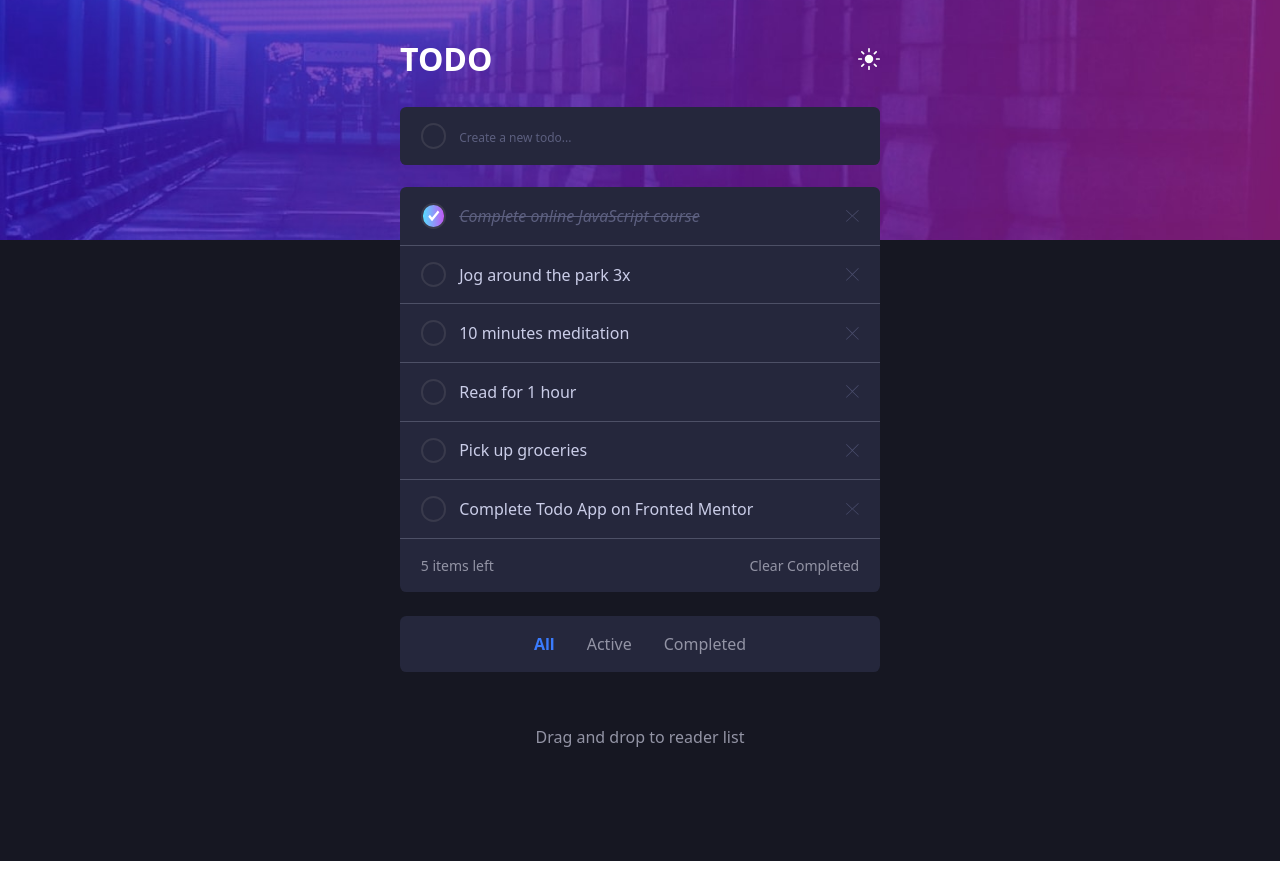
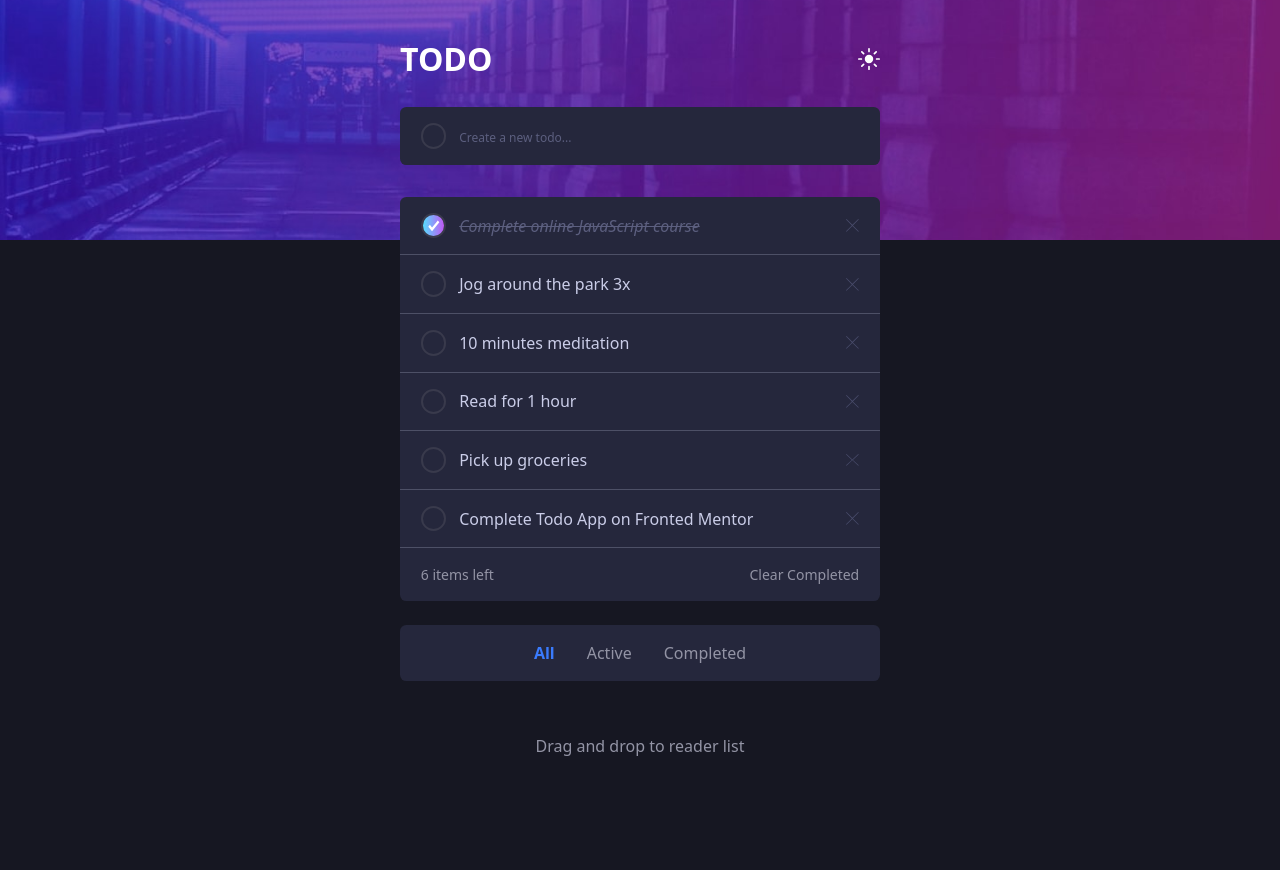
Before and after one commit to jwilliam96/todo-frontendMentor, a React (Vite) app: page / in a window 1280 px wide. Built offline with nearby package versions, Linux system fonts and the light colour scheme.

Commit message:
filter tasks

```diff
--- a/src/App.css
+++ b/src/App.css
@@ -8,6 +8,7 @@
     --text-tertiary: hsl(236, 9%, 61%);
     --text-disabled: hsl(236, 9%, 61%);
     --text-active: hsl(220, 98%, 61%);
+    --text-option-hover: hsl(235, 19%, 35%);
 
     --color-border: hsl(234, 39%, 85%);
     --border-items: hsl(234, 39%, 85%);
@@ -24,11 +25,11 @@
     --text-secondary: hsl(235, 16%, 43%);
     --text-tertiary: hsl(236, 9%, 61%);
     --text-disabled: hsl(235, 16%, 43%);
+    --text-option-hover: hsl(236, 33%, 92%);
 
     --color-border: hsl(237, 14%, 26%);
     --border-items: hsl(233, 14%, 35%);
 
-    --Purple-100-hover: hsl(236, 33%, 92%);
 }
 
 * {
@@ -94,7 +95,7 @@
 
 .todo__new {
     border-radius: 0.4rem;
-    margin-bottom: 1.4rem;
+    margin-bottom: 2rem;
 }
 
 
@@ -178,6 +179,14 @@ input::placeholder {
     cursor: pointer;
 }
 
+.filter__item {
+    cursor: pointer;
+}
+
+.filter__item:hover {
+    color: var(--text-option-hover);
+}
+
 .filter__mobile {
     justify-content: center;
     gap: 2rem;
@@ -192,6 +201,10 @@ input::placeholder {
     font-weight: 700;
 }
 
+.filter__item-active:hover {
+    color: var(--text-active);
+}
+
 .footer {
     text-align: center;
     padding: 3.3rem 0 7rem;
--- a/src/App.tsx
+++ b/src/App.tsx
@@ -1,50 +1,24 @@
-import imgMobileDark from "./assets/images/bg-mobile-dark.jpg"
-import imgDesktopDark from "./assets/images/bg-desktop-dark.jpg"
-import imgMobileLight from "./assets/images/bg-mobile-light.jpg"
-import imgDesktopLight from "./assets/images/bg-desktop-light.jpg"
-import check from "./assets/images/icon-check.svg"
-import iconX from "./assets/images/icon-cross.svg"
+import OptionFilterTask from "./components/OptionFilterTask"
+import FormNewTask from "./components/FormNewTask"
+import moon from "./assets/images/icon-moon.svg"
 import sun from "./assets/images/icon-sun.svg"
-import moon from "./assets/images/icon-moon.svg"
+import ImageMain from "./components/ImageMain"
+import ListTasks from "./components/ListTasks"
 import UseIsActive from "./hook/UseIsActive"
+import UseFetch from "./hook/UseFetch"
+
 import './App.css'
-import UseFetch from "./hook/UseFetch"
 
 function App() {
 
   const [isActive, setIsActive] = UseIsActive(true)
-  const [isCompleted, setIsCompleted] = UseIsActive(false)
-  const { getTodo, createTodo, updateTodo, deleteTack, allDeleteTacks } = UseFetch()
-
-  const handlerTodo = (e: React.FormEvent<HTMLFormElement>) => {
-    e.preventDefault();
-    const form = e.target as HTMLFormElement;
-    const input = form.task as HTMLInputElement;
-    const value = input.value;
-    createTodo(value, isCompleted)
-    if (isCompleted) { setIsCompleted() }
-    input.value = "";
-
-  }
+  const { filterTasks, allDeleteTasks, createTodo, deleteTask, updateTodo, handlerOptionFilter, optionsFilter } = UseFetch()
 
   return (
     <main className={`todo ${isActive && "dark"}`}>
 
       {/* IMAGEN FONDO  */}
-      <picture className='todo__image'>
-        {
-          isActive ?
-            <>
-              <source media="(min-width: 500px)" srcSet={imgDesktopDark} className="todo__img-desktop" />
-              <img src={imgMobileDark} alt='' className='todo__img' />
-            </>
-            :
-            <>
-              <source media="(min-width: 500px)" srcSet={imgDesktopLight} className="todo__img-desktop" />
-              <img src={imgMobileLight} alt='' className='todo__img' />
-            </>
-        }
-      </picture>
+      <ImageMain isActive={isActive} />
 
       {/* TODO CONTAINER  */}
       <div className='todo__container'>
@@ -61,59 +35,18 @@ function App() {
         </header>
 
         {/* CREATE TASK  */}
-        <form className='todo__new item' onSubmit={handlerTodo}>
-          <div onClick={setIsCompleted} className={`todo__isCompleted ${isCompleted && "todo__isCompleted-active"}`}>
-            {isCompleted && (
-              <img src={check} alt="chulo" className="todo__isCompleted-check" />
-            )}
-          </div>
-          <input name="task" type="text" className='todo__input' placeholder='Create a new todo...' />
-        </form>
+        <FormNewTask createTodo={createTodo} />
 
-        <div className='listo__container'>
+        {/* LIST TASKS  */}
+        <ListTasks deleteTask={deleteTask} getTodo={filterTasks} updateTodo={updateTodo} />
 
-          {/* LIST TASKS  */}
-          <ul className='list'>
-            {
-              getTodo.map((item) => (
-                <li className='list__item item' key={item.id}>
-                  {/* isCompleted  */}
-                  <div onClick={() => updateTodo(item.id)} className={`todo__isCompleted ${item.state && "todo__isCompleted-active"}`}>
-                    {/* CHECK ICON */}
-                    {item.state && (
-                      <img src={check} alt="chulo" className="todo__isCompleted-check" />
-                    )}
-                  </div>
-                  {/* TACK TEXT */}
-                  <span className={`${item.state && "list__text-disabled"}`}>{item.title}</span>
-                  <img onClick={() => deleteTack(item.id)} src={iconX} alt="x" className="list__item-icon" />
-                </li>
-              ))
-            }
-          </ul>
-
-          {/* OPTIONS FILTERS DESKTOP*/}
-          <ul className='filter__desktop'>
-            <li className='filter__item'>5 items left</li>
-            <li className='filter__item'>All</li>
-            <li className='filter__item'>Active</li>
-            <li className='filter__item'>Completed</li>
-            <li className='filter__item'>Clear Completed</li>
-          </ul>
-
-          {/* INFO MOBILE  */}
-          <div className="infoList item">
-            <p className="infoList__items">5 items left</p>
-            <p onClick={allDeleteTacks} className="infoList__clear">Clear Completed</p>
-          </div>
-        </div>
-
-        {/* OPTION FILTERS MOBILE  */}
-        <div className='filter__mobile item'>
-          <span className='filter__item filter__item-active'>All</span>
-          <span className='filter__item'>Active</span>
-          <span className='filter__item'>Completed</span>
-        </div>
+        {/* OPTIONS FILTERS DESKTOP*/}
+        <OptionFilterTask
+          allDeleteTasks={allDeleteTasks}
+          filterTasks={filterTasks}
+          handlerOptionFilter={handlerOptionFilter}
+          optionsFilter={optionsFilter}
+        />
 
       </div>
       <footer className="footer">
--- /dev/null
+++ b/src/components/FormNewTask.tsx
@@ -0,0 +1,33 @@
+import check from "../assets/images/icon-check.svg"
+import UseIsActive from "../hook/UseIsActive";
+
+interface Prop {
+    createTodo: (title: string, state: boolean) => void
+}
+
+export default function FormNewTask({ createTodo }: Prop) {
+
+    const [isCompleted, setIsCompleted] = UseIsActive(false)
+
+    const handlerTodo = (e: React.FormEvent<HTMLFormElement>) => {
+        e.preventDefault();
+        const form = e.target as HTMLFormElement;
+        const input = form.task as HTMLInputElement;
+        const value = input.value;
+        createTodo(value, isCompleted)
+        if (isCompleted) { setIsCompleted() }
+        input.value = "";
+
+    }
+
+    return (
+        <form className='todo__new item' onSubmit={handlerTodo}>
+            <div onClick={setIsCompleted} className={`todo__isCompleted ${isCompleted && "todo__isCompleted-active"}`}>
+                {isCompleted && (
+                    <img src={check} alt="chulo" className="todo__isCompleted-check" />
+                )}
+            </div>
+            <input name="task" type="text" className='todo__input' placeholder='Create a new todo...' />
+        </form>
+    )
+}
--- /dev/null
+++ b/src/components/ImageMain.tsx
@@ -0,0 +1,23 @@
+import imgMobileDark from "../assets/images/bg-mobile-dark.jpg"
+import imgDesktopDark from "../assets/images/bg-desktop-dark.jpg"
+import imgMobileLight from "../assets/images/bg-mobile-light.jpg"
+import imgDesktopLight from "../assets/images/bg-desktop-light.jpg"
+
+export default function ImageMain({ isActive }: { isActive: boolean }) {
+    return (
+        <picture className='todo__image'>
+            {
+                isActive ?
+                    <>
+                        <source media="(min-width: 500px)" srcSet={imgDesktopDark} className="todo__img-desktop" />
+                        <img src={imgMobileDark} alt='' className='todo__img' />
+                    </>
+                    :
+                    <>
+                        <source media="(min-width: 500px)" srcSet={imgDesktopLight} className="todo__img-desktop" />
+                        <img src={imgMobileLight} alt='' className='todo__img' />
+                    </>
+            }
+        </picture>
+    )
+}
--- /dev/null
+++ b/src/components/ListTasks.tsx
@@ -0,0 +1,35 @@
+import check from "../assets/images/icon-check.svg"
+import iconX from "../assets/images/icon-cross.svg"
+import type { Task } from "../types/todo"
+
+
+interface Props {
+    getTodo: Task[]
+    updateTodo: (id: string) => void
+    deleteTask: (id: string) => void
+}
+
+export default function ListTasks({ getTodo, updateTodo, deleteTask }: Props) {
+
+
+    return (
+        <ul className='list'>
+            {
+                getTodo.map((item) => (
+                    <li className='list__item item' key={item.id}>
+                        {/* isCompleted  */}
+                        <div onClick={() => updateTodo(item.id)} className={`todo__isCompleted ${item.state && "todo__isCompleted-active"}`}>
+                            {/* CHECK ICON */}
+                            {item.state && (
+                                <img src={check} alt="chulo" className="todo__isCompleted-check" />
+                            )}
+                        </div>
+                        {/* TAsK TEXT */}
+                        <span className={`${item.state && "list__text-disabled"}`}>{item.title}</span>
+                        <img onClick={() => deleteTask(item.id)} src={iconX} alt="x" className="list__item-icon" />
+                    </li>
+                ))
+            }
+        </ul>
+    )
+}
--- /dev/null
+++ b/src/components/OptionFilterTask.tsx
@@ -0,0 +1,46 @@
+import type { Task } from "../types/todo"
+
+interface Props {
+    filterTasks: Task[]
+    allDeleteTasks: () => void
+    handlerOptionFilter: (option: string) => void
+    optionsFilter: string
+}
+
+export default function OptionFilterTask({ allDeleteTasks, filterTasks, handlerOptionFilter, optionsFilter }: Props) {
+
+    const optionFilter = ["All", "Active", "Completed",]
+
+    return (
+        <>
+            <ul className='filter__desktop'>
+                <li ><span>{filterTasks.length}
+                </span>items left</li>
+                {optionFilter.map(option => (
+                    <li className="filter__item" key={option}>{option}</li>
+                ))}
+                <li className="filter__item">Clear Completed</li>
+            </ul>
+
+            {/* INFO MOBILE  */}
+            <div className="infoList item">
+                <p className="infoList__items"><span>{filterTasks.length}</span> items left</p>
+                <p onClick={allDeleteTasks} className="infoList__clear filter__item">Clear Completed</p>
+            </div>
+
+
+            {/* OPTION FILTERS MOBILE  */}
+            <div className='filter__mobile item'>
+
+                {
+                    optionFilter.map(option => (
+                        <span
+                            key={option}
+                            onClick={() => handlerOptionFilter(option)}
+                            className={`filter__item ${option === optionsFilter && "filter__item-active"}`}>{option}</span>
+                    ))
+                }
+            </div>
+        </>
+    )
+}
--- a/src/hook/UseFetch.tsx
+++ b/src/hook/UseFetch.tsx
@@ -1,4 +1,4 @@
-import { useState } from "react"
+import { useEffect, useState } from "react"
 import data from "../data"
 import type { Task } from "../types/todo"
 
@@ -6,6 +6,25 @@ import type { Task } from "../types/todo"
 export default function UseFetch() {
 
     const [getTodo, setTodo] = useState<Task[]>(data)
+    const [filterTasks, setFilterTasks] = useState<Task[]>(getTodo)
+    const [optionsFilter, setOptionsFilter] = useState<string>("All")
+
+    useEffect(() => {
+        if (optionsFilter === "Completed") {
+            const filterCompleted = getTodo.filter(task => task.state)
+            return setFilterTasks(filterCompleted)
+        }
+        if (optionsFilter === "Active") {
+            const filterActive = getTodo.filter(task => !task.state)
+            return setFilterTasks(filterActive)
+        }
+        setFilterTasks(getTodo)
+
+    }, [getTodo, optionsFilter])
+
+    const handlerOptionFilter = (option: string) => {
+        setOptionsFilter(option)
+    }
 
     const createTodo = (title: string, state: boolean) => {
         const newTodo = { id: crypto.randomUUID(), title, state }
@@ -13,21 +32,23 @@ export default function UseFetch() {
     }
 
     const updateTodo = (id: string) => {
-        const update = getTodo.map((tack: Task) =>
-            tack.id === id ? { ...tack, state: !tack.state } : tack)
+        const update = getTodo.map((task: Task) =>
+            task.id === id ? { ...task, state: !task.state } : task)
         setTodo(update)
     }
 
-    const deleteTack = (id: string) => {
-        const deleteTodo = getTodo.filter((tack) => tack.id !== id)
+    const deleteTask = (id: string) => {
+        const deleteTodo = getTodo.filter((task) => task.id !== id)
         setTodo(deleteTodo)
     }
 
 
-    const allDeleteTacks = () => {
+    const allDeleteTasks = () => {
         setTodo([])
     }
 
-    return { getTodo, updateTodo, deleteTack, createTodo, allDeleteTacks }
+
+
+    return { getTodo, updateTodo, deleteTask, createTodo, allDeleteTasks, filterTasks, handlerOptionFilter, optionsFilter }
 
 }
```
